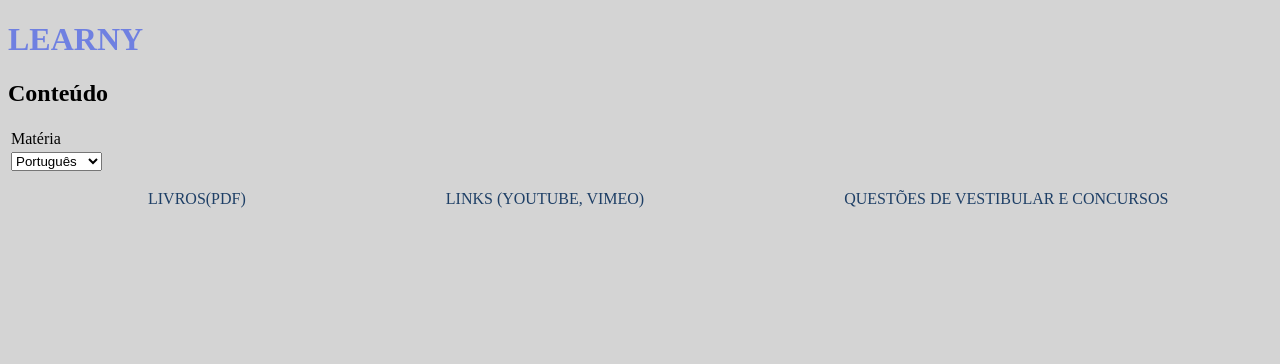
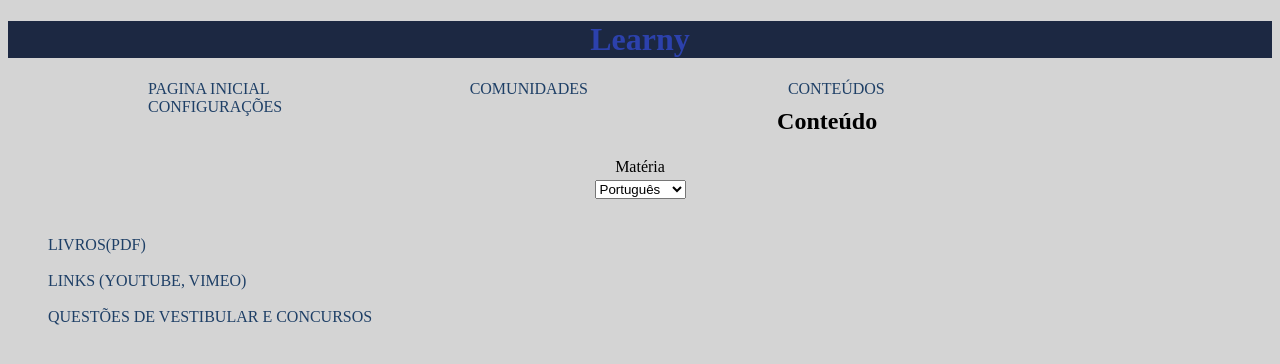
Before and after one commit to ProxyAbacaxy/Learny, a plain HTML site: page conteudo.html in a window 1280 px wide. Drawn offline with Linux system fonts and the light colour scheme.

Commit message:
conteudo feito e ajuste de menu

```diff
--- a/conteudo.html
+++ b/conteudo.html
@@ -7,9 +7,20 @@
     <title>Conteúdo</title>
 </head>
 <body>
-    <h1>LEARNY</h1>
+    <div id="all">
+        <header>
+            <h1>Learny</a></h1>
+            <nav class="menu">
+                <ul>
+                    <li><a href="index.html">pagina inicial</a></li>
+                    <li><a href="comunidade.html">Comunidades</a></li>
+                    <li><a href="conteudo.html">Conteúdos</a></li>
+                    <li><a href="configuracoes.html">Configurações</a></li>
+                </ul>
+            </nav>
+        </header>
         <h2>Conteúdo</h2>
-    <section>
+        <section class="comunidade">
             <form action="">
                 <table>
                     <tr>
@@ -31,17 +42,17 @@
         </section>
         <nav>
         <ul>
-        <a href="/" target="_blank">
+            <a id="conteudo" href="/" target="_blank">
                 <li>Livros(pdf)</li>
             </a>
-        <a href="/" target="_self">
+            <a id="conteudo" href="/" target="_self">
                 <li>Links (Youtube, Vimeo)</li>
             </a>
-        <a href="/">
+            <a id="conteudo" href="/">
                 <li>Questões de vestibular e concursos</li>
             </a>
         </ul>
         </nav>
-
+    </div>
 </body>
 </html>
--- a/css/estilo.css
+++ b/css/estilo.css
@@ -4,7 +4,7 @@
 body {
    background-color: #D4D4D4;
 }
-a {
+nav.menu a {
 
 
     text-decoration: none;
@@ -15,14 +15,11 @@ a {
     opacity: 1;
     transition: 1s;
 }
-a:hover {
+nav.menu a:hover {
     color: red;
 }
 li {
     list-style: none;
-}
-nav.menu {
-
 }
 h1 {
     color: rgba(53, 80, 233, 0.637);
@@ -36,3 +33,15 @@ header {
     border: solid 0px;
     margin-bottom: 50px;
 }
+a#conteudo {
+    text-decoration: none;
+    color: #1E3F66;
+    text-transform: uppercase;
+    margin: 0px 100px 0px 100px;
+    opacity: 1;
+    transition: 1s;
+    text-align: left;
+}
+a#conteudo:hover {
+    color: red;
+}
```
Also changed, not shown: configuracoes.html (+1 -1 lines). Lines whose indentation alone changed are shown as unchanged.
